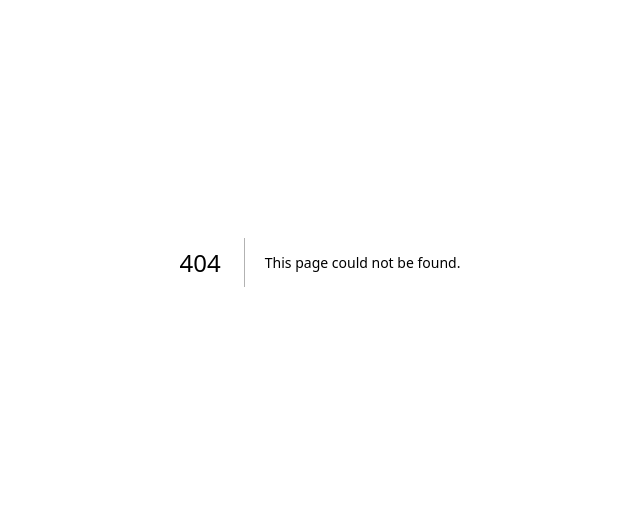
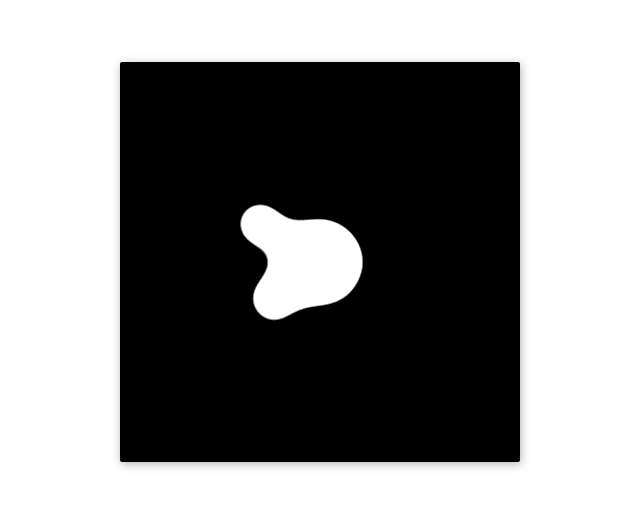
Before and after one commit to changhak0310/css-pretice, a Next.js app: page /challenge/day8 in a window 1280 px wide. Before the commit this address had no page. Shown: the part 138-644 px from the top of the page, without its empty margins (320-960 px from the left). Built offline with nearby package versions, Linux system fonts and the light colour scheme.

Commit message:
Day8 - fix needssary

```diff
--- /dev/null
+++ b/src/pages/challenge/day8.tsx
@@ -0,0 +1,153 @@
+/** @jsxImportSource @emotion/react */
+
+import styled from "@emotion/styled"
+import { css, keyframes } from "@emotion/react"
+
+const getRandomNumber = (number: number) => {
+    return Math.floor(Math.random() * number)
+}
+
+const rotate1 = Array.from({ length: 8 }, (_, index) => {
+    return keyframes`
+        from {
+            transform: rotate(0deg) translate3d(0, 0, 0);
+        }
+        to {
+            transform: rotate(360deg) translate3d(0, 0, 0);
+        }
+    `
+})
+
+const rotate2 = Array.from({ length: 11 }, (_, index) => {
+    return keyframes`
+        from {
+            transform: rotate(0deg) translate3d(0, 0, 0);
+        }
+        to {
+            transform: rotate(360deg) translate3d(0, 0, 0);
+        }
+    `
+})
+
+const Frame = styled.div`
+    position: absolute;
+    top: 50%;
+    left: 50%;
+    width: 400px;
+    height: 400px;
+    margin-top: -200px;
+    margin-left: -200px;
+    border-radius: 2px;
+    box-shadow: 1px 2px 10px 0px rgba(0, 0, 0, 0.3);
+    background: #000;
+    filter: contrast(25);
+`
+
+const Center = styled.div`
+    position: absolute;
+    top: 50%;
+    left: 50%;
+    transform: translate(-50%, -50%);
+`
+
+const Ball = styled.div`
+    position: relative;
+    width: 90px;
+    height: 90px;
+    background-color: #fff;
+    border-radius: 50%;
+    filter: blur(15px);
+
+    ${rotate1.map((aniamtion, index) => {
+            const time = 2.5 + index / 5 + "s";
+            const delay = (index / 5)+"s";
+            const trans = 40 - index * 3+"px";
+            return css`
+                &>:nth-of-type(${index}) {
+                    ::after{
+                        transform-origin: calc(${trans} + ${trans});
+                        animation: ${aniamtion} ${time} ease-in-out ${delay} infinite;
+                    }
+                }
+            `;
+    })}
+
+    ${rotate2.map((aniamtion, index) => {
+            const num = index+9;
+            const time = 3.5 + index / 5 + "s";
+            const delay = (index / 5)+"s";
+            const width = 7 + index+"px";
+            const tras = 60 - index * 2+"px";
+            return css`
+                &>:nth-of-type(${num}) {
+                    width: ${width};
+                    height: ${width};
+                    transform: rotate(${getRandomNumber(300)}deg);
+                    ::after{
+                        animation: ${aniamtion} ${time} ease-in-out ${delay} infinite;
+                        transform-origin: ${tras} ${tras};
+                        width: ${width};
+                        height: ${width};
+                    }
+                }
+            `;
+    })}
+`
+
+const Blubb = styled.div`
+    position: absolute;
+    top: 20px;
+    left: 20px;
+    width: 50px;
+    height: 50px;
+    transform: rotate(${getRandomNumber(300)}deg);
+    &::after{
+        position: absolute;
+        display: block;
+        content: '';
+        width: 50px;
+        height: 50px;
+        background-color: #fff;
+        border-radius: 50%;
+        filter: blur(5px);
+    }
+`
+
+const Sparkle = styled.div`
+    position: absolute;
+    top: 38px;
+    left: 38px;
+
+    &::after{
+        position: absolute;
+        display: block;
+        content: '';
+        background-color: #fff;
+        border-radius: 50%;
+        filter: blur(3px);
+    }
+`
+
+
+const Day8 = () => {
+    return(
+        <Frame>
+            <Center>
+                <Ball>
+                    {
+                        rotate1.map((index) => {
+                            return(<Blubb/>)
+                          })
+                    }
+                    {
+                        rotate2.map((index) => {
+                            return(<Sparkle/>)
+                        })
+                    }
+                </Ball>
+            </Center>
+        </Frame>
+    )
+}
+
+export default Day8
--- a/src/pages/index.tsx
+++ b/src/pages/index.tsx
@@ -25,6 +25,7 @@ export default function Home() {
       <LinkButton href="/challenge/day5">Day5</LinkButton>
       <LinkButton href="/challenge/day6">Day6</LinkButton>
       <LinkButton href="/challenge/day7">Day7</LinkButton>
+      <LinkButton href="/challenge/day8">Day8</LinkButton>
     </Grid>
   )
 }
```
